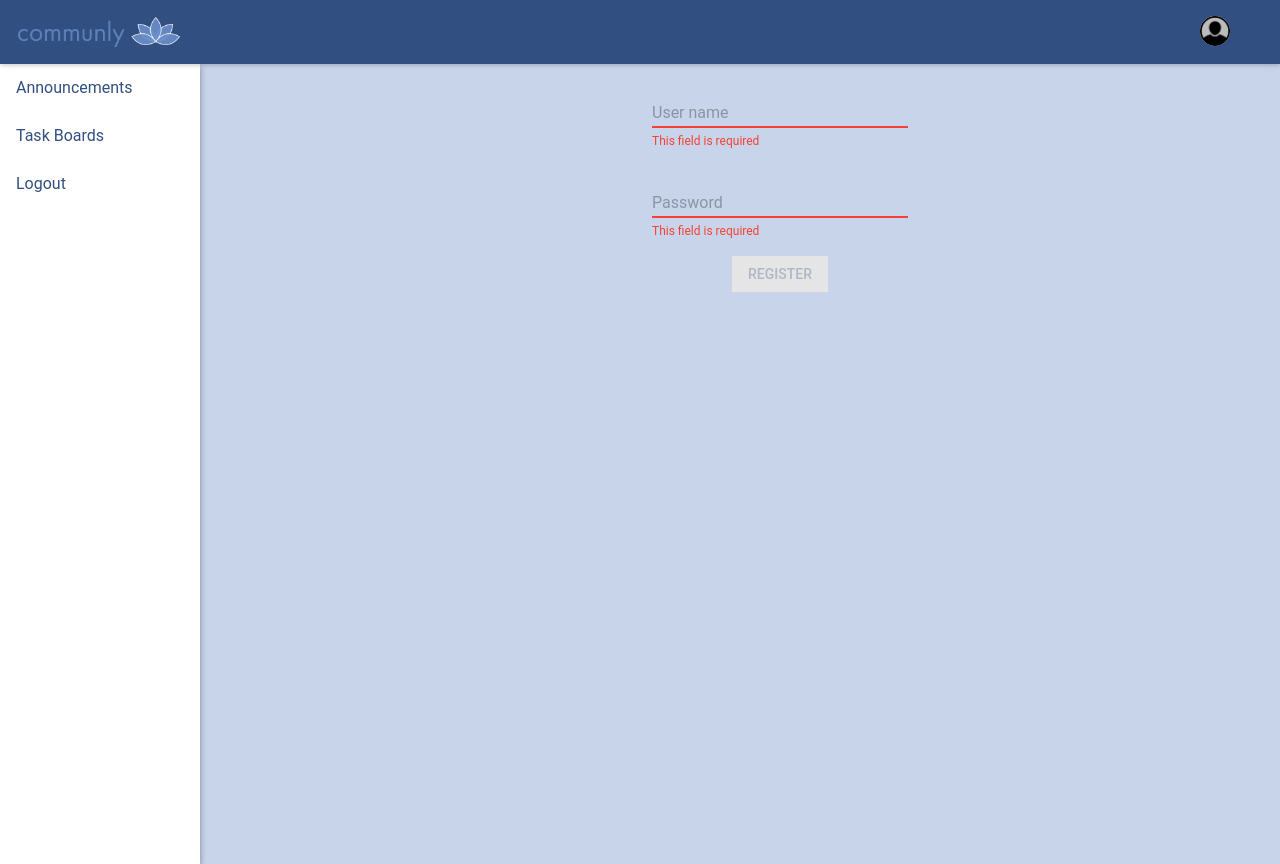
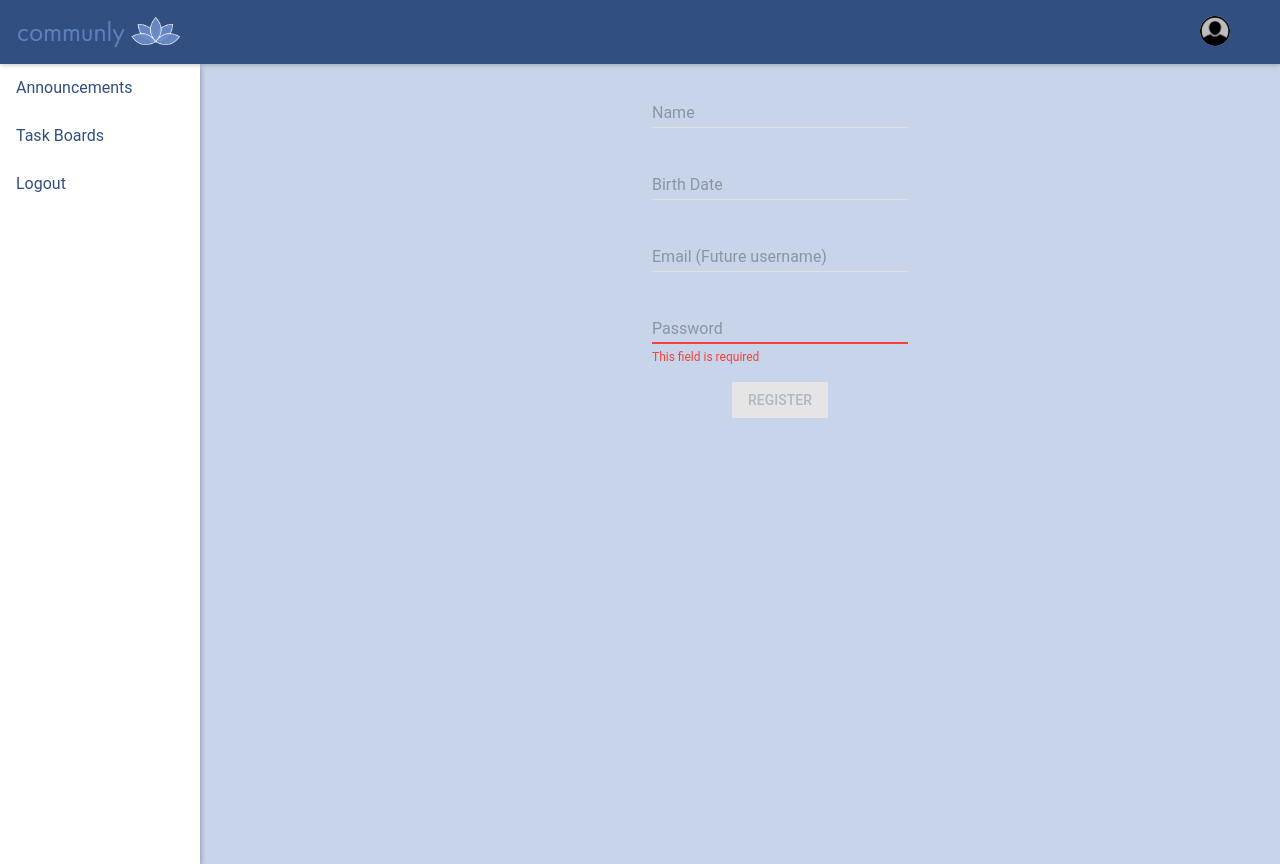
Before and after one commit to kajo404/communly-frontend, a React app: page /registration in a window 1280 px wide. Shown: the top 864 px of the page. Built offline with nearby package versions, Linux system fonts and the light colour scheme.

Commit message:
feat: Adjusted registration to the new db

```diff
--- a/src/components/page-layout.js
+++ b/src/components/page-layout.js
@@ -25,8 +25,8 @@ class PageLayout extends React.Component {
     };
   }
 
-  get username() {
-    return UserService.getCurrentUser().username;
+  get name() {
+    return UserService.getCurrentUser().name;
   }
 
   logout() {
@@ -44,7 +44,7 @@ class PageLayout extends React.Component {
               disabled={true}
               leftAvatar={<Avatar src={avatar} size={30} />}
             >
-              {this.username}
+              {this.name}
             </ListItem>
           }
           iconElementLeft={
--- a/src/pages/user-registration.js
+++ b/src/pages/user-registration.js
@@ -3,21 +3,24 @@ import React from 'react';
 import { withRouter } from 'react-router-dom';
 
 import TextField from 'material-ui/TextField';
-import { RaisedButton } from 'material-ui';
+import DatePicker from 'material-ui/DatePicker';
+import RaisedButton from 'material-ui/RaisedButton';
 
 class UserRegistration extends React.Component {
   constructor(props) {
     super(props);
     this.state = {
-      username: '',
-      password: '',
-      passwordTouched: false,
-      usernameTouched: false
+      name: '',
+      email: '',
+      dateOfBirth: null,
+      password: ''
     };
 
     this.onSubmit = this.onSubmit.bind(this);
-    this.onUserNameChange = this.onUserNameChange.bind(this);
+    this.onNameChange = this.onNameChange.bind(this);
     this.onPasswordChange = this.onPasswordChange.bind(this);
+    this.onEmailChange = this.onEmailChange.bind(this);
+    this.onBirthDateChange = this.onBirthDateChange.bind(this);
 
     this.buttonStyles = {
       position: 'relative',
@@ -29,25 +32,40 @@ class UserRegistration extends React.Component {
     event.preventDefault();
 
     const user = {
-      username: this.state.username,
+      name: this.state.name,
+      email: this.state.email,
+      dateOfBirth: this.state.dateOfBirth,
       password: this.state.password
     };
+
     this.register(user);
   }
 
   register(user) {
-    UserService.register(user.username, user.password).then(result =>
-      console.log(result)
-    );
+    UserService.register(
+      user.name,
+      user.email,
+      user.password,
+      user.dateOfBirth.toISOString()
+    ).then(result => console.log(result));
     // TODO error handling
   }
 
-  onUserNameChange(event) {
-    this.setState({ username: event.target.value.trim() });
+  onNameChange(event) {
+    this.setState({ name: event.target.value.trim() });
   }
 
   onPasswordChange(event) {
     this.setState({ password: event.target.value.trim() });
+  }
+
+  onEmailChange(event) {
+    this.setState({ email: event.target.value.trim() });
+  }
+
+  onBirthDateChange(event, date) {
+    console.log(date);
+    this.setState({ dateOfBirth: date });
   }
 
   get getPassErrorText() {
@@ -67,13 +85,26 @@ class UserRegistration extends React.Component {
       <div className="c-main-wrapper">
         <div className="p-user-login__content">
           <TextField
-            floatingLabelText="User name"
+            floatingLabelText="Name"
             required={true}
-            value={this.state.username}
-            onChange={this.onUserNameChange}
-            errorText={this.getUsernameErrorText}
+            value={this.state.name}
+            onChange={this.onNameChange}
+            // errorText={this.getNameErrorText}
           />
-          <br />
+          <DatePicker
+            value={this.state.dateOfBirth}
+            onChange={this.onBirthDateChange}
+            floatingLabelText="Birth Date"
+            hintText="e.g 13.07.1995"
+          />
+          <TextField
+            type="email"
+            floatingLabelText="Email (Future username)"
+            required={true}
+            value={this.state.email}
+            onChange={this.onEmailChange}
+            // errorText={this.getEmailErrorText}
+          />
           <TextField
             type="password"
             floatingLabelText="Password"
--- a/src/services/user-service.js
+++ b/src/services/user-service.js
@@ -5,13 +5,15 @@ export default class UserService {
     return 'http://localhost:3000/auth';
   }
 
-  static register(user, pass) {
+  static register(name, email, pass, dateOfBirth) {
     return new Promise((resolve, reject) => {
       APIService.post(
         `${UserService.baseURL()}/register`,
         {
-          username: user,
-          password: pass
+          name: name,
+          email: email,
+          password: pass,
+          dateOfBirth: dateOfBirth
         },
         function(data) {
           resolve(data);
@@ -23,12 +25,12 @@ export default class UserService {
     });
   }
 
-  static login(user, pass) {
+  static login(email, pass) {
     return new Promise((resolve, reject) => {
       APIService.post(
         `${UserService.baseURL()}/login`,
         {
-          username: user,
+          email: email,
           password: pass
         },
         function(data) {
@@ -53,7 +55,7 @@ export default class UserService {
     let base64 = base64Url.replace('-', '+').replace('_', '/');
     return {
       id: JSON.parse(window.atob(base64)).id,
-      username: JSON.parse(window.atob(base64)).username
+      name: JSON.parse(window.atob(base64)).name
     };
   }
 
```
